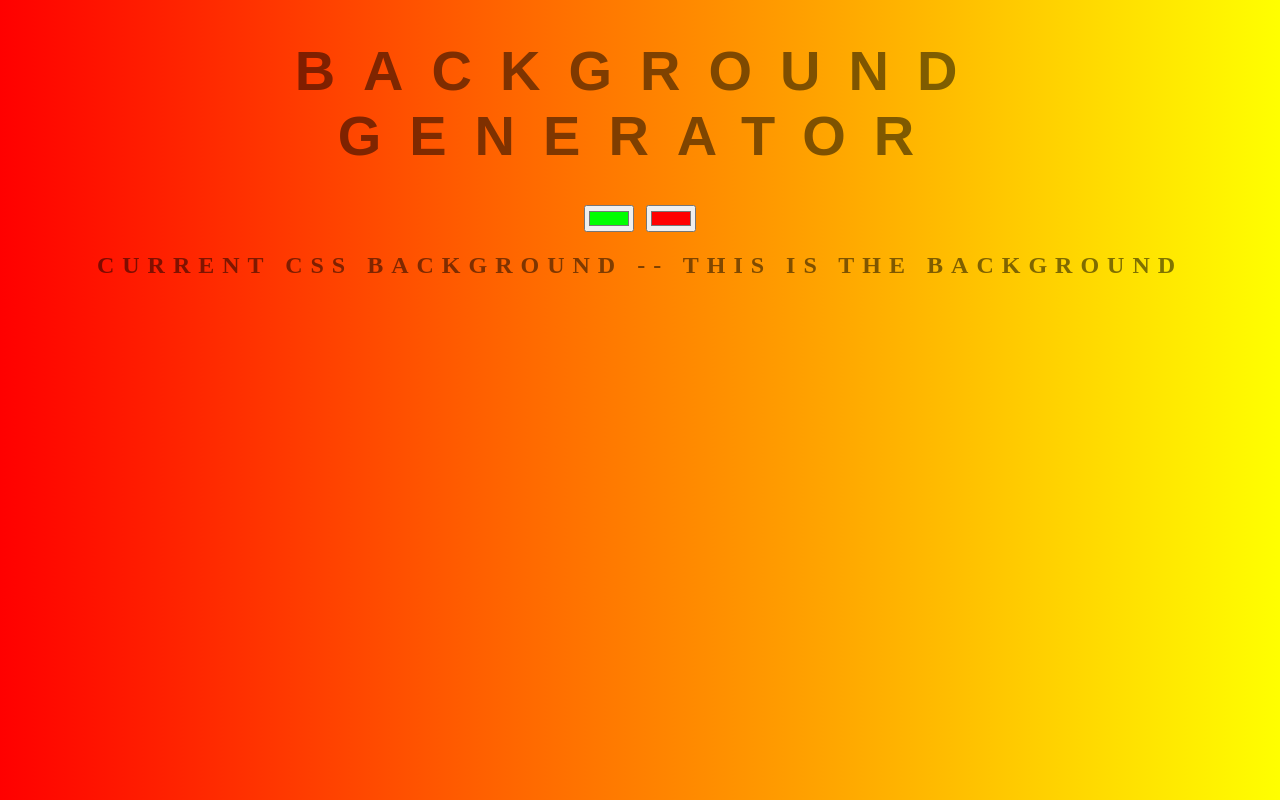
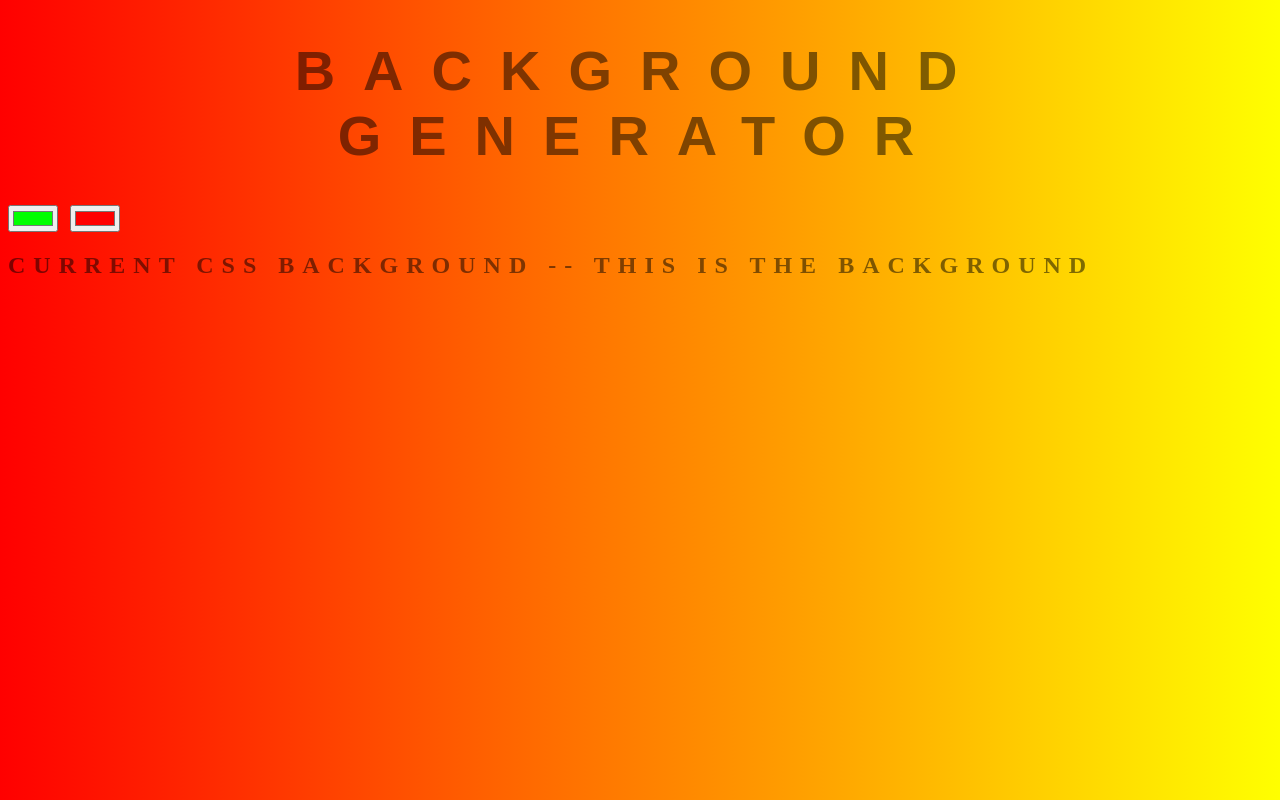
Before and after one commit to solrac3/demo-backgrownd, a website: page index.html in a window 1280 px wide. Drawn offline with Linux system fonts and the light colour scheme.

Commit message:
updatede

```diff
--- a/style.css
+++ b/style.css
@@ -1,7 +1,7 @@
 body{
   font: 'Raleway', sans-serif;
   color: rgba(0,0,0,.5);
-  text-align: center;
+  text-align: left;
   text-transform: uppercase;
   letter-spacing:  .5em;
   top: 15% ;
```
Also changed, not shown: package.json (added, +22 -0 lines), 1 other file.
